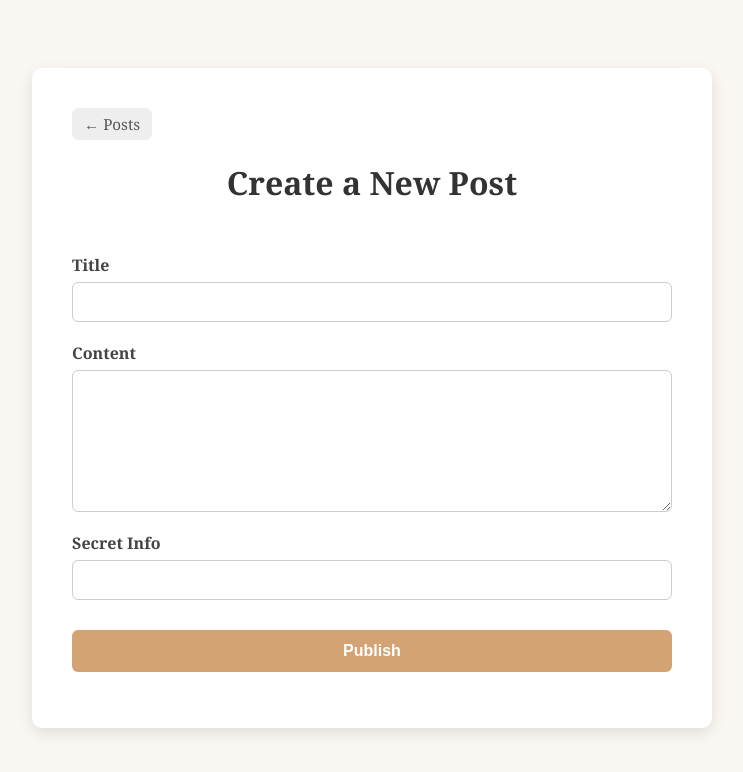
After one commit to VegetableDaun/Pet_Blog, a FastAPI app: template templates/create_post.html in a window 1280 px wide. The commit adds this page. Shown: the top 772 px of the page, without its empty margins (268-1011 px from the left). Run offline with FastAPI, Linux system fonts and the light colour scheme; the template is opened without the code that fills it, so the values that code supplies are empty; parts of the project's set-up code (start-up, migrations or seed data) failed here and were passed over.

Commit message:
Added endpoints and templates for registration, login, and posts

```diff
--- a/src/blog/__init__.py
+++ /dev/null
@@ -1,6 +0,0 @@
-from src.blog.service import router as service_router
-from fastapi import APIRouter
-
-router = APIRouter()
-router.include_router(service_router)
-d
--- /dev/null
+++ b/src/pages/__init__.py
@@ -0,0 +1,5 @@
+from src.pages.service import router as service_router
+from fastapi import APIRouter
+
+router = APIRouter()
+router.include_router(service_router)
--- /dev/null
+++ b/static/create_post.css
@@ -0,0 +1,88 @@
+body {
+    font-family: Georgia, serif;
+    background-color: #faf6f1;
+    display: flex;
+    justify-content: center;
+    padding-top: 60px;
+}
+
+.post-container {
+    background: #fff;
+    padding: 40px;
+    border-radius: 10px;
+    width: 100%;
+    max-width: 600px;
+    box-shadow: 0 5px 15px rgba(0,0,0,0.1);
+}
+
+h1 {
+    text-align: center;
+    margin-bottom: 30px;
+    color: #333;
+}
+
+form {
+    display: flex;
+    flex-direction: column;
+}
+
+label {
+    margin-top: 20px;
+    margin-bottom: 6px;
+    font-weight: bold;
+    color: #444;
+}
+
+input[type="text"],
+textarea {
+    padding: 10px;
+    font-size: 1em;
+    border: 1px solid #ccc;
+    border-radius: 6px;
+}
+
+textarea {
+    resize: vertical;
+}
+
+button {
+    margin-top: 30px;
+    padding: 12px;
+    font-size: 1em;
+    font-weight: bold;
+    color: white;
+    background-color: #d4a373;
+    border: none;
+    border-radius: 6px;
+    cursor: pointer;
+}
+
+button:hover {
+    background-color: #c68c5b;
+}
+
+.post-message {
+    margin-top: 15px;
+    text-align: center;
+    font-weight: bold;
+}
+
+.top-bar {
+    display: flex;
+    justify-content: flex-start;
+    margin-bottom: 20px;
+}
+
+.back-button {
+    text-decoration: none;
+    color: #555;
+    font-size: 0.95em;
+    background-color: #eee;
+    padding: 6px 12px;
+    border-radius: 6px;
+    transition: background-color 0.2s;
+}
+
+.back-button:hover {
+    background-color: #ddd;
+}
--- /dev/null
+++ b/static/create_post.js
@@ -0,0 +1,38 @@
+document.addEventListener("DOMContentLoaded", () => {
+    const form = document.getElementById("post-form");
+    const message = document.getElementById("post-message");
+
+    form.addEventListener("submit", async (event) => {
+        event.preventDefault();
+
+        const data = {
+            title: document.getElementById("title").value,
+            content: document.getElementById("content").value,
+            secret_info: document.getElementById("secret_info").value
+        };
+
+        try {
+            const response = await fetch("/create-post", {
+                method: "POST",
+                headers: {
+                    "Content-Type": "application/json"
+                },
+                body: JSON.stringify(data)
+            });
+
+            const result = await response.json();
+
+            if (!response.ok) {
+                message.style.color = "red";
+                message.textContent = result.detail || "Failed to create post.";
+            } else {
+                message.style.color = "green";
+                message.textContent = "Post created successfully!";
+                form.reset();
+            }
+        } catch (err) {
+            message.style.color = "red";
+            message.textContent = "An error occurred.";
+        }
+    });
+});
--- a/templates/blog.html
+++ b/templates/blog.html
@@ -3,10 +3,13 @@
 <head>
     <meta charset="UTF-8">
     <title>My Cozy Blog</title>
-    <link rel="stylesheet" href="{{ url_for('static', path='/style.css') }}">
+    <link rel="stylesheet" href="{{ url_for('static', path='/blog.css') }}">
 </head>
 <body>
+    <a href="{{ url_for('get_post_page') }}" class="make-post-button">✏️ Make Post</a>
+
     <h1>My Cozy Blog</h1>
+
     {% for article in articles %}
     <div class="article">
         <h2>{{ article.title }}</h2>
--- /dev/null
+++ b/templates/create_post.html
@@ -0,0 +1,33 @@
+<!DOCTYPE html>
+<html lang="en">
+<head>
+    <meta charset="UTF-8">
+    <title>Create a New Post</title>
+    <link rel="stylesheet" href="{{ url_for('static', path='/create_post.css') }}">
+</head>
+<body>
+    <div class="post-container">
+        <div class="top-bar">
+            <a href="{{ url_for('get_articles', page_id=1) }}" class="back-button">← Posts</a>
+        </div>
+
+        <h1>Create a New Post</h1>
+        <form id="post-form">
+            <label for="title">Title</label>
+            <input type="text" id="title" name="title" required>
+
+            <label for="content">Content</label>
+            <textarea id="content" name="content" rows="8" required></textarea>
+
+            <label for="secret_info">Secret Info</label>
+            <input type="text" id="secret_info" name="secret_info">
+
+            <button type="submit">Publish</button>
+        </form>
+
+        <p id="post-message" class="post-message"></p>
+    </div>
+
+    <script src="{{ url_for('static', path='/create_post.js') }}"></script>
+</body>
+</html>
```
Also changed, not shown: src/main.py (+14 -2 lines), src/pages/service.py (renamed from src/blog/service.py, +28 -5 lines), src/users/models.py (+15 -1 lines), src/users/service.py (+14 -4 lines), src/users/utils.py (+22 -2 lines), static/blog.css (renamed from static/style.css, +18 -0 lines), static/login.css (added, +74 -0 lines), static/login.js (added, +38 -0 lines), static/register.css (added, +74 -0 lines), static/register.js (added, +39 -0 lines), templates/login.html (added, +28 -0 lines), templates/register.html (added, +30 -0 lines).
